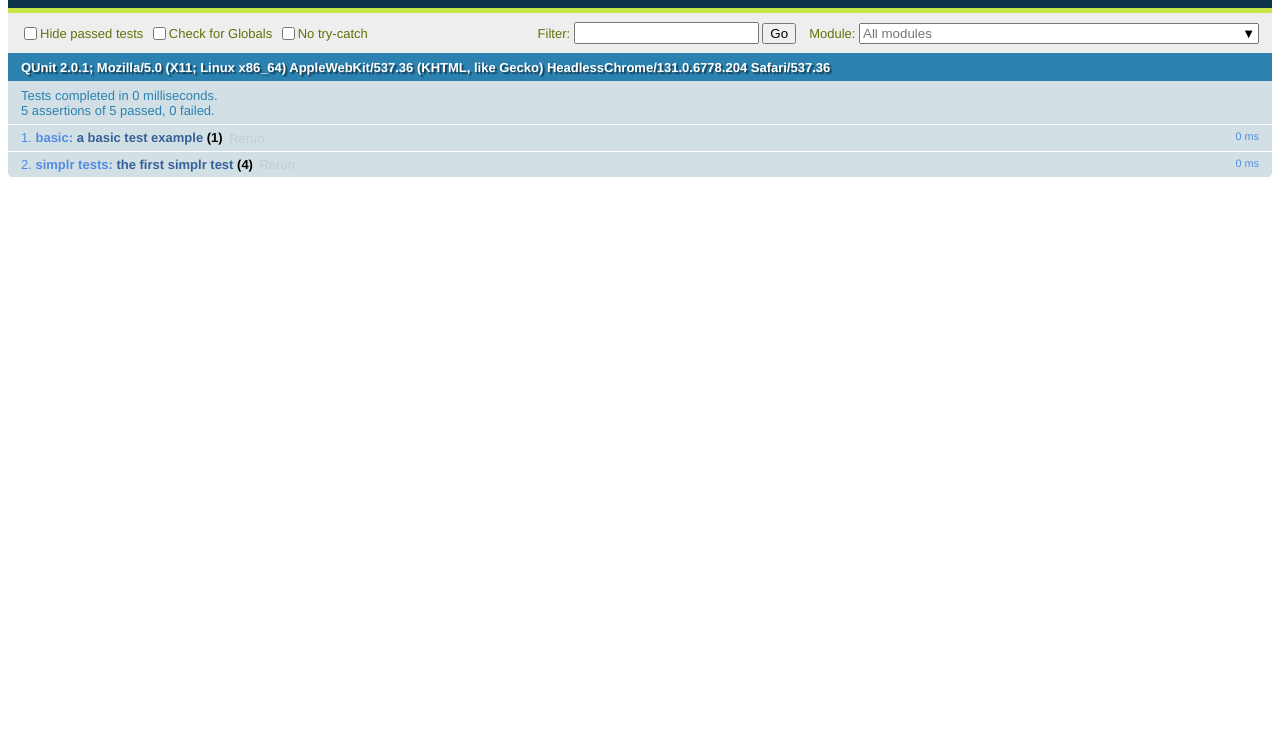
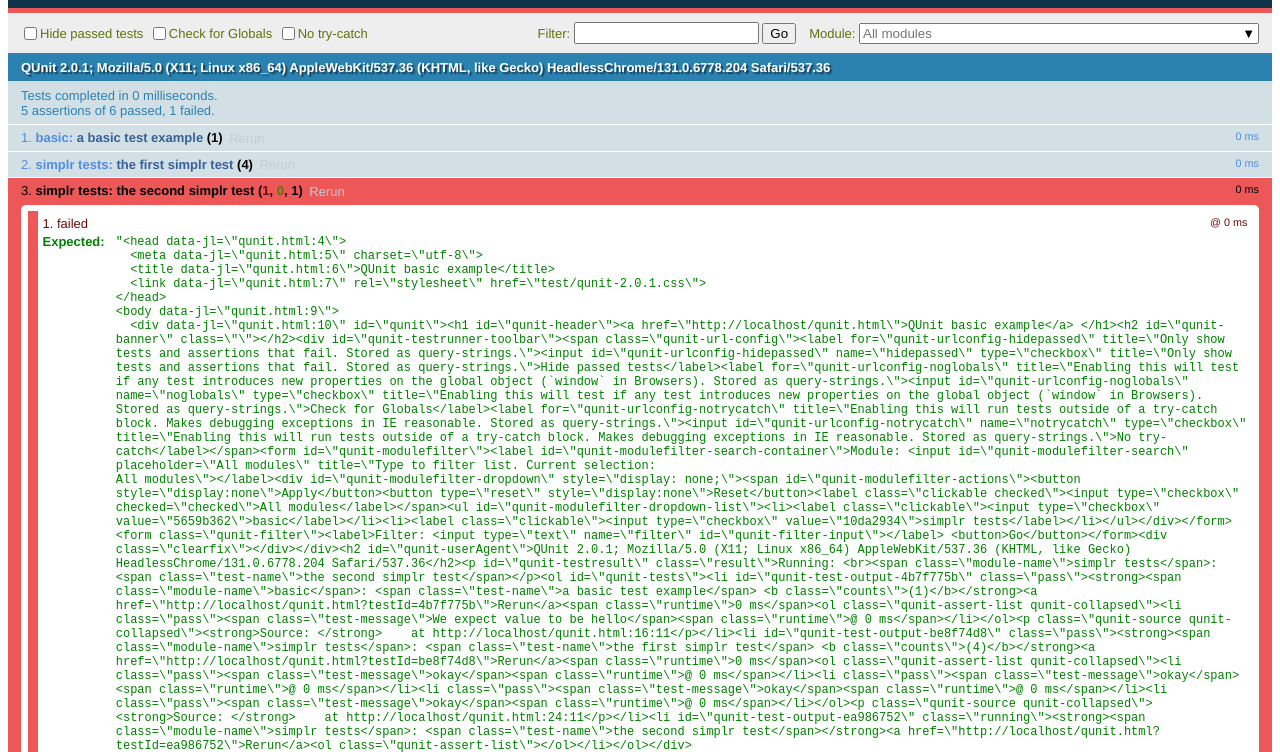
Before and after one commit to buckbaskin/simplejs, a website: page qunit.html in a window 1280 px wide. Shown: the part 48-800 px from the top of the page. Drawn offline with Linux system fonts and the light colour scheme.

Commit message:
Add a test that asserts render the same

```diff
--- a/qunit.html
+++ b/qunit.html
@@ -12,7 +12,7 @@
   <script src="test/qunit-2.0.1.js"></script>
   <script type="text/javascript" src="simple.js"></script>
   <script>
-    QUnit.module("basic"); // see http://benalman.com/talks/unit-testing-qunit.html#34
+    QUnit.module("basic");
     QUnit.test( "a basic test example", function( assert ) {
       assert.expect(1); // expect 1 qunit test
       var value = "hello";
@@ -22,12 +22,18 @@
       beforeEach: function() {}
     });
     QUnit.test("the first simplr test", function( assert ) {
-      console.log("first simplr test.");
       assert.strictEqual(1, 1);
       assert.ok(simple);
       assert.ok(simple.base);
       assert.ok(simple.loader);
     });
+    QUnit.test("the second simplr test", function( assert ) {
+      console.log("second simplr test.");
+      simple.loader(); // "onload"
+      simple.render();
+      // assert that the page is re-rendered the same as before
+      assert.equal(simple.base.inner_html, simple.base.innerHTML);
+    });
   </script>
 </body>
 </html>
--- a/simple.js
+++ b/simple.js
@@ -2,10 +2,11 @@
 // tslint:disable-next-line:no-var-keyword
 var simple = (function (window, document) {
     var simple = {
+        base: undefined,
+        Element: undefined,
         generators: undefined,
-        Element: undefined,
-        base: undefined,
-        loader: undefined
+        loader: undefined,
+        render: undefined
     };
     // create a generators namespace
     simple.generators = {};
@@ -15,6 +16,9 @@
         // create things that won't be in the diff
         this.silent = {};
         this.tagName = "DIV";
+    };
+    simple.render = function render() {
+        this.base.render();
     };
     simple.Element.prototype.special_keys = {
         // generic
```
Also changed, not shown: simple.ts (+7 -2 lines).
